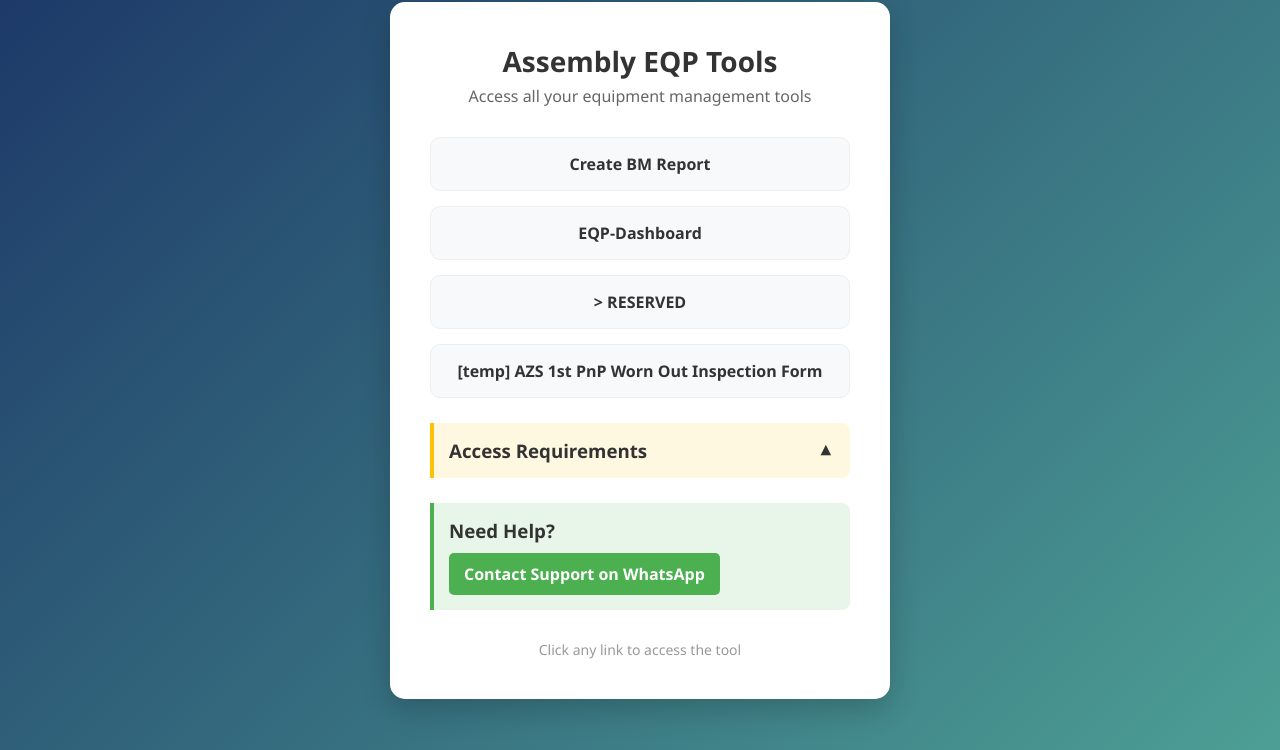
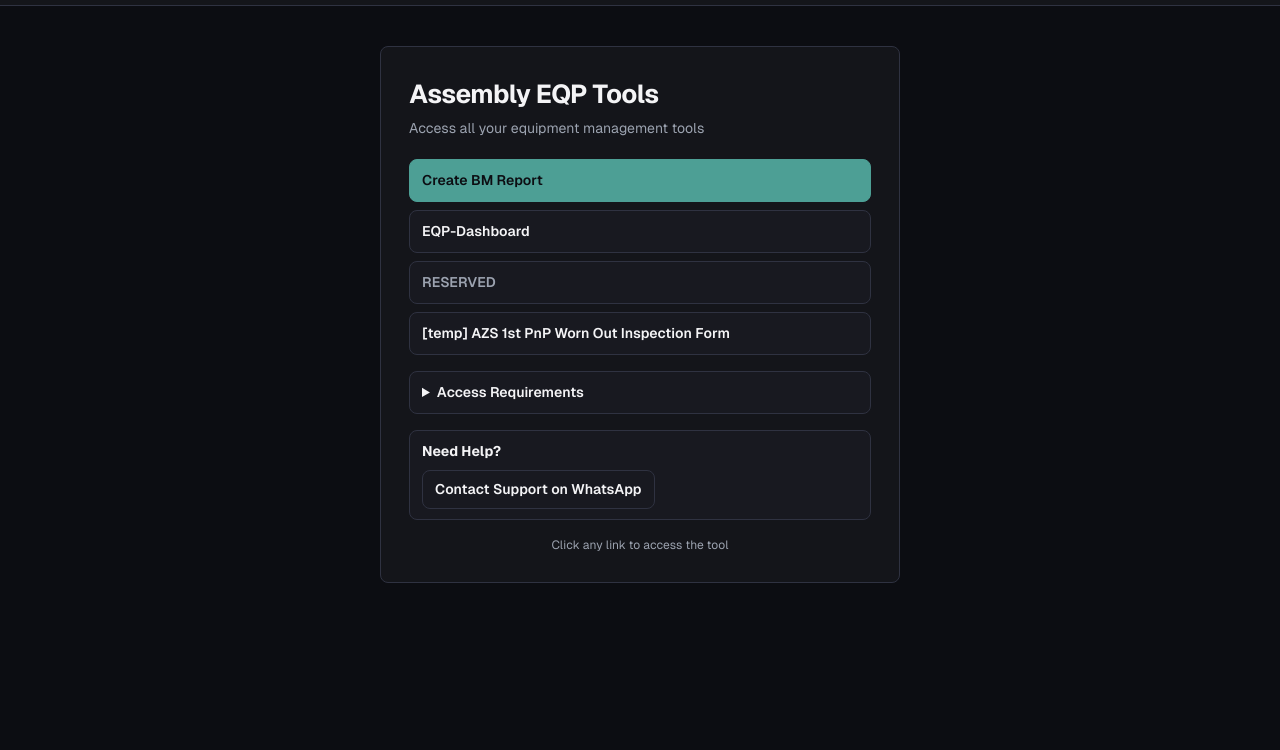
Before and after one commit to eqp-dashboard/eqp-links, a plain HTML site: page index.html in a window 1280 px wide. Shown: the part 50-800 px from the top of the page. Drawn offline with Linux system fonts and the light colour scheme.

Commit message:
style: match EQP Links to BM Dashboard theme

```diff
--- a/index.html
+++ b/index.html
@@ -1,225 +1,149 @@
 <!DOCTYPE html>
-<html lang="en">
+<html lang="en" data-theme="dark">
   <head>
     <meta charset="UTF-8" />
     <meta name="viewport" content="width=device-width, initial-scale=1.0" />
     <title>EQP Tools</title>
+    <script>
+      try {
+        if (localStorage.getItem('eqp_theme') === 'light') {
+          document.documentElement.dataset.theme = 'light';
+        }
+      } catch {}
+    </script>
     <style>
-      * {
+      /* Color tokens from BM Dashboard app/globals.css. */
+      html[data-theme="light"] {
+        color-scheme: light;
+        --background: hsl(220 29% 95%);
+        --foreground: hsl(222 47% 11%);
+        --card: hsl(0 0% 100%);
+        --primary: hsl(172.68 40% 30%);
+        --primary-foreground: hsl(0 0% 100%);
+        --muted: hsl(225 40% 98%);
+        --muted-foreground: hsl(215 19% 40%);
+        --accent: hsl(220 29% 95%);
+        --border: hsl(220 20% 86%);
+        --ring: hsl(172.68 40% 30%);
+      }
+      :root {
+        color-scheme: dark;
+        --background: hsl(230 20% 6%);
+        --foreground: hsl(240 10% 96%);
+        --card: hsl(231 15% 9%);
+        --primary: hsl(172.68 34.75% 46.27%);
+        --primary-foreground: hsl(230 20% 6%);
+        --muted: hsl(233 14% 11%);
+        --muted-foreground: hsl(218 11% 65%);
+        --accent: hsl(231 16% 16%);
+        --border: hsl(231 16% 22%);
+        --ring: hsl(172.68 34.75% 46.27%);
+      }
+      @font-face {
+        font-family: Geist;
+        src: url('./assets/GeistVF.woff') format('woff');
+        font-weight: 100 900;
+        font-display: swap;
+      }
+      * { box-sizing: border-box; }
+      body {
         margin: 0;
-        padding: 0;
-        box-sizing: border-box;
+        min-height: 100vh;
+        font: 14px/1.5 Geist, system-ui, sans-serif;
+        background: var(--background);
+        color: var(--foreground);
       }
-
-      body {
-        font-family: "Segoe UI", Tahoma, Geneva, Verdana, sans-serif;
-        background: linear-gradient(135deg, #1c3767 0%, #4d9f95 100%);
-        min-height: 100vh;
-        padding: 20px;
-        display: flex;
-        justify-content: center;
-        align-items: center;
-      }
-
-      .container {
-        background: white;
-        border-radius: 15px;
-        box-shadow: 0 10px 30px rgba(0, 0, 0, 0.2);
-        padding: 40px;
-        width: 90%;
-        max-width: 500px;
-        text-align: center;
-      }
-
-      .profile-img {
-        width: 100px;
-        height: 100px;
-        border-radius: 50%;
-        object-fit: cover;
-        border: 3px solid #eee;
-        margin: 0 auto 20px;
-      }
-
-      h1 {
-        color: #333;
-        margin-bottom: 5px;
-        font-size: 28px;
-      }
-
-      .subtitle {
-        color: #666;
-        margin-bottom: 30px;
-        font-size: 16px;
-      }
-
-      .link-button {
-        display: block;
-        width: 100%;
-        padding: 15px;
-        margin: 15px 0;
-        background: #f8f9fa;
-        color: #333;
-        text-decoration: none;
-        border-radius: 10px;
-        font-weight: 600;
-        font-size: 16px;
-        border: 1px solid #eee;
-        transition: all 0.3s ease;
-        text-align: center;
-      }
-
-      .link-button:hover {
-        background: #007bff;
-        color: white;
-        transform: translateY(-2px);
-        box-shadow: 0 5px 15px rgba(0, 123, 255, 0.3);
-      }
-
-      .link-button:active {
-        transform: translateY(0);
-      }
-
-      .requirements {
-        background: #fff8e1;
-        border-left: 4px solid #ffc107;
-        padding: 15px;
-        margin: 25px 0;
-        text-align: left;
-        border-radius: 0 8px 8px 0;
-      }
-
-      .requirements-header {
+      .topbar { background: var(--card); border-bottom: 1px solid var(--border); }
+      .topbar-inner {
         display: flex;
         justify-content: space-between;
         align-items: center;
-        cursor: pointer;
+        gap: 12px;
+        max-width: 552px;
+        margin: auto;
+        padding: 8px 16px;
       }
-
-      .requirements-header h3 {
-        color: #333;
-        margin: 0;
+      .logo { display: block; width: 144px; height: auto; max-width: 100%; }
+      .logo-light, [data-theme="light"] .logo-dark { display: none; }
+      [data-theme="light"] .logo-light { display: block; }
+      main {
+        width: min(520px, calc(100% - 32px));
+        margin: clamp(16px, 4vw, 40px) auto;
+        padding: clamp(16px, 4vw, 28px);
+        background: var(--card);
+        border: 1px solid var(--border);
+        border-radius: 8px;
       }
-
-      .toggle-button {
-        background: none;
-        border: none;
-        font-size: 18px;
-        cursor: pointer;
-        color: #333;
-        transition: transform 0.3s;
+      h1 { margin: 0; font-size: clamp(21px, 5vw, 26px); letter-spacing: -.025em; }
+      h2 { margin: 0 0 8px; font-size: 14px; }
+      .subtitle, .footer, .requirements-content, .reserved { color: var(--muted-foreground); }
+      .subtitle { margin: 4px 0 20px; }
+      .footer { margin: 16px 0 0; font-size: 12px; text-align: center; }
+      .link-button, .whatsapp-link, .theme-toggle {
+        border: 1px solid var(--border);
+        border-radius: 8px;
+        color: inherit;
+        background: var(--muted);
+        font: inherit;
+        font-weight: 600;
+        text-decoration: none;
       }
-
-      .toggle-button.rotated {
-        transform: rotate(180deg);
+      .link-button { display: block; padding: 10px 12px; margin: 8px 0; }
+      .theme-toggle, .whatsapp-link { display: inline-block; padding: 8px 12px; cursor: pointer; }
+      .primary { background: var(--primary); color: var(--primary-foreground); border-color: var(--primary); }
+      .reserved { color: var(--muted-foreground); }
+      a:hover:not(.primary), button:hover { background: var(--accent); }
+      .primary:hover { filter: brightness(.9); }
+      :focus-visible { outline: 2px solid var(--ring); outline-offset: 3px; }
+      .requirements, .contact {
+        margin-top: 16px;
+        padding: 10px 12px;
+        background: var(--muted);
+        border: 1px solid var(--border);
+        border-radius: 8px;
       }
-
-      .requirements-content {
-        margin-top: 15px;
-        display: none;
-      }
-
-      .requirements-content.show {
-        display: block;
-      }
-
-      .requirements-content p {
-        margin: 10px 0;
-      }
-
-      .requirements-content ul {
-        padding-left: 20px;
-        margin: 10px 0;
-      }
-
-      .requirements-content li {
-        margin-bottom: 8px;
-        color: #555;
-      }
-
-      .contact {
-        background: #e8f5e9;
-        border-left: 4px solid #4caf50;
-        padding: 15px;
-        margin: 25px 0;
-        text-align: left;
-        border-radius: 0 8px 8px 0;
-      }
-
-      .contact h3 {
-        color: #333;
-        margin-bottom: 10px;
-      }
-
-      .contact p {
-        color: #555;
-        margin-bottom: 15px;
-      }
-
-      .whatsapp-link {
-        display: inline-block;
-        background: #4caf50;
-        color: white;
-        padding: 10px 15px;
-        border-radius: 5px;
-        text-decoration: none;
-        font-weight: 600;
-        transition: background 0.3s;
-      }
-
-      .whatsapp-link:hover {
-        background: #388e3c;
-      }
-
-      .footer {
-        margin-top: 30px;
-        color: #999;
-        font-size: 14px;
-      }
+      summary { cursor: pointer; font-weight: 600; }
+      .requirements-content ul { padding-inline-start: 20px; }
     </style>
   </head>
   <body>
-    <div class="container">
+    <header class="topbar">
+      <div class="topbar-inner">
+        <img class="logo logo-dark" src="./assets/logo-hli-ui-dark.png" width="640" height="112" alt="HLI Green Power" />
+        <img class="logo logo-light" src="./assets/logo-hli-ui.png" width="640" height="112" alt="HLI Green Power" />
+        <button type="button" class="theme-toggle" id="theme-toggle" hidden>Light mode</button>
+      </div>
+    </header>
+    <main>
       <h1>Assembly EQP Tools</h1>
       <p class="subtitle">Access all your equipment management tools</p>
 
       <a
-        href="#"
-        class="link-button"
-        onclick="navigateToLink('http://10.99.65.254:3000/downtime-form')"
+        href="http://10.99.65.254:3000/downtime-form"
+        class="link-button primary"
       >
         Create BM Report
       </a>
 
       <a
-        href="#"
+        href="http://10.99.65.254:3000"
         class="link-button"
-        onclick="navigateToLink('http://10.99.65.254:3000')"
       >
         EQP-Dashboard
       </a>
 
-      <a
-        href="#"
-        class="link-button"
-        <!-- onclick="navigateToLink('https://docs.google.com/spreadsheets/d/1w7NTzKjbhFGn13vy40Bw_qmfH1Twu84qRgns7gtkoT4/edit?usp=sharing')" -->
-      >
-        RESERVED
-      </a>
+      <span class="link-button reserved">RESERVED</span>
 
       <a
-        href="#"
+        href="https://docs.google.com/forms/d/e/1FAIpQLScJyM8mZeOM-2mU4baZeEbRfaBT-PPgZPKxsD3bGwLzgWsO5A/viewform"
         class="link-button"
-        onclick="navigateToLink('https://docs.google.com/forms/d/e/1FAIpQLScJyM8mZeOM-2mU4baZeEbRfaBT-PPgZPKxsD3bGwLzgWsO5A/viewform')"
       >
         [temp] AZS 1st PnP Worn Out Inspection Form
       </a>
 
-      <div class="requirements">
-        <div class="requirements-header" onclick="toggleRequirements()">
-          <h3>Access Requirements</h3>
-          <button class="toggle-button rotated" id="toggleButton">▼</button>
-        </div>
-        <div class="requirements-content" id="requirementsContent">
+      <details class="requirements">
+        <summary>Access Requirements</summary>
+        <div class="requirements-content">
           <p>
             <strong>Important:</strong> EQP-Dashboard can only be accessed using
             internal WiFi.
@@ -237,35 +161,35 @@
             <li>EQP-Dashboard (AZS Production Line only)</li>
           </ul>
         </div>
-      </div>
+      </details>
 
       <div class="contact">
-        <h3>Need Help?</h3>
+        <h2>Need Help?</h2>
         <a
           href="https://wa.me/62895333537537?text=Hello,%20I'm%20having%20trouble%20accessing%20the%20EQP%20tools.%20Can%20you%20please%20help%20me?"
           class="whatsapp-link"
           target="_blank"
+          rel="noopener noreferrer"
         >
           Contact Support on WhatsApp
         </a>
       </div>
 
       <p class="footer">Click any link to access the tool</p>
-    </div>
-
+    </main>
     <script>
-      function navigateToLink(url) {
-        // Open the link in the same tab
-        window.location.href = url;
+      const root = document.documentElement;
+      const toggle = document.getElementById('theme-toggle');
+      function updateToggle() {
+        toggle.textContent = root.dataset.theme === 'dark' ? 'Light mode' : 'Dark mode';
       }
-
-      function toggleRequirements() {
-        const content = document.getElementById("requirementsContent");
-        const button = document.getElementById("toggleButton");
-
-        content.classList.toggle("show");
-        button.classList.toggle("rotated");
-      }
+      toggle.addEventListener('click', () => {
+        root.dataset.theme = root.dataset.theme === 'dark' ? 'light' : 'dark';
+        try { localStorage.setItem('eqp_theme', root.dataset.theme); } catch {}
+        updateToggle();
+      });
+      updateToggle();
+      toggle.hidden = false;
     </script>
   </body>
 </html>
```
Also changed, not shown: assets/GeistVF.woff (added), assets/logo-hli-ui-dark.png (added), assets/logo-hli-ui.png (added).
